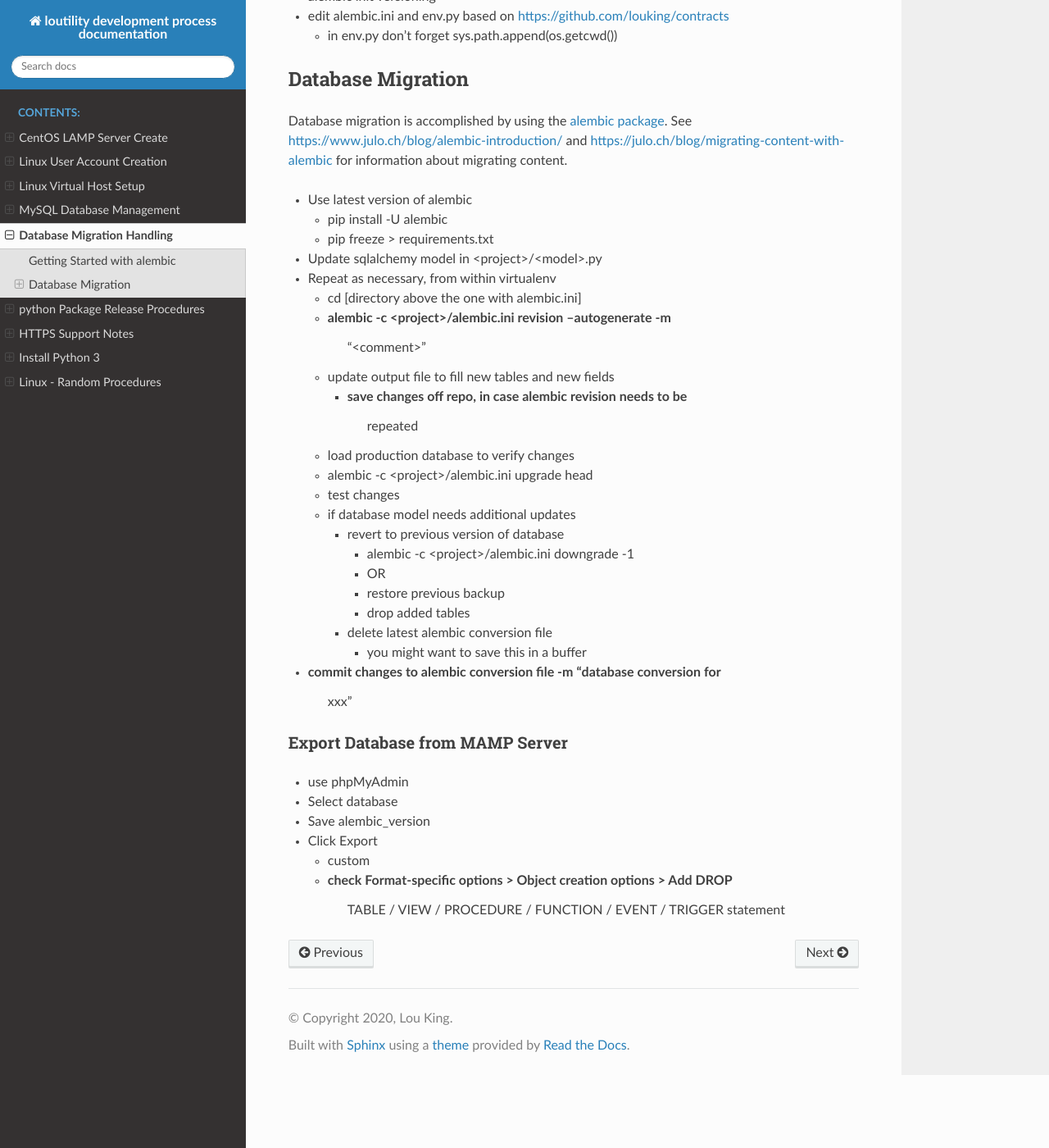
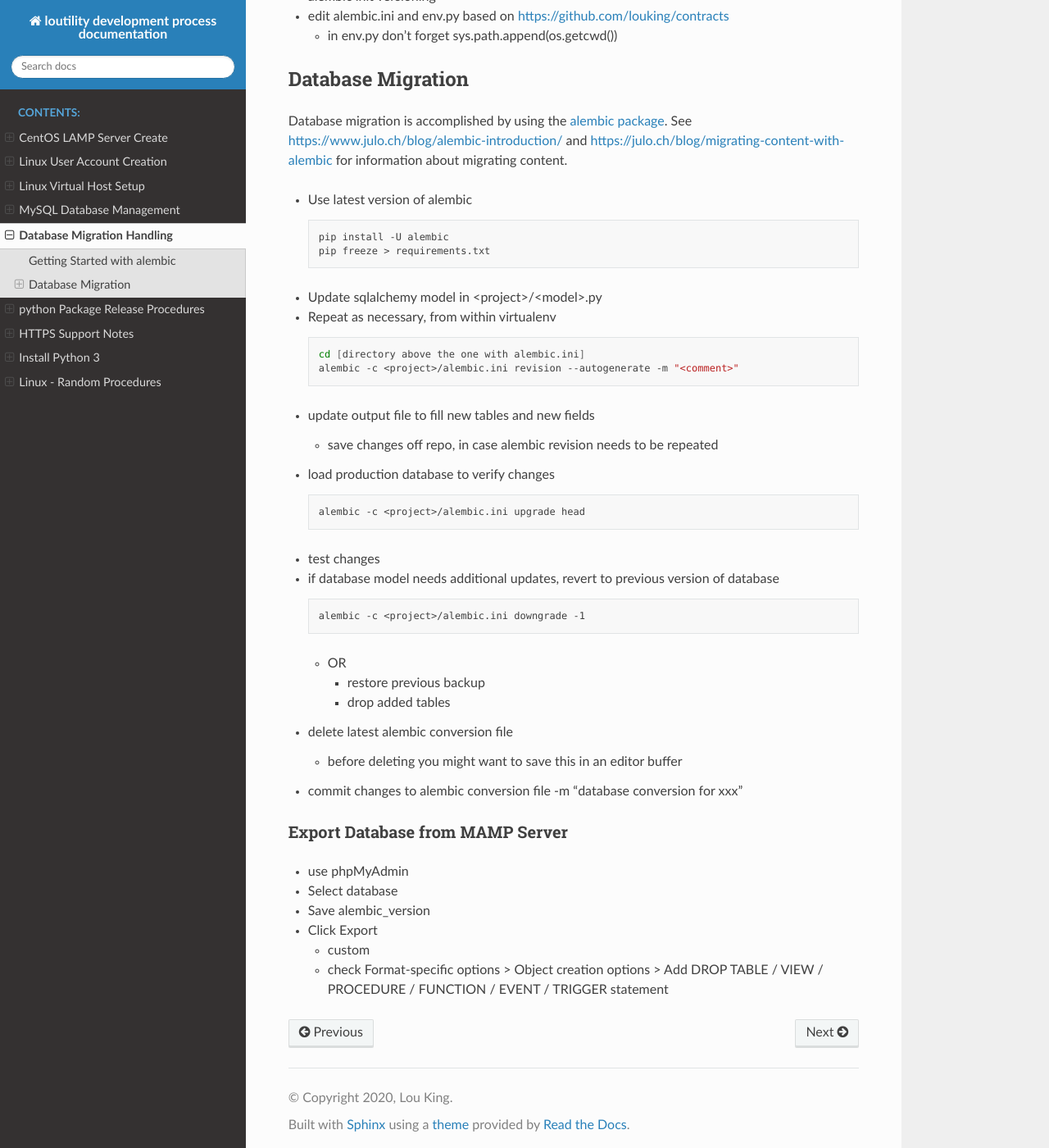
Before and after one commit to shanholtzerk/fork_loudevprocess, a Sphinx documentation site: the page built from docs/source/database-migration-handling.rst, in a window 1280 px wide and 1400 px high, scrolled down 304 px. Shown: the whole window at 82% size. Built offline with Sphinx 7.4.7 and the Read the Docs theme 2.0.0, drawn with Linux system fonts in a browser that asks for light colours.

Commit message:
clean up database migration handling
* some tweaks to python package release procedure

```diff
--- a/docs/source/database-migration-handling.rst
+++ b/docs/source/database-migration-handling.rst
@@ -21,62 +21,56 @@ https://www.julo.ch/blog/alembic-introduction/ and
 https://julo.ch/blog/migrating-content-with-alembic for information
 about migrating content.
 
--  Use latest version of alembic
+-   Use latest version of alembic
 
-   -  pip install -U alembic
-   -  pip freeze > requirements.txt
+    .. code-block:: shell
 
--  Update sqlalchemy model in <project>/<model>.py
+       pip install -U alembic
+       pip freeze > requirements.txt
 
--  Repeat as necessary, from within virtualenv
+-   Update sqlalchemy model in <project>/<model>.py
+-   Repeat as necessary, from within virtualenv
 
-   -  cd [directory above the one with alembic.ini]
+    .. code-block:: shell
 
-   -  alembic -c <project>/alembic.ini revision --autogenerate -m
-         "<comment>"
+       cd [directory above the one with alembic.ini]
+       alembic -c <project>/alembic.ini revision --autogenerate -m "<comment>"
 
-   -  update output file to fill new tables and new fields
+-   update output file to fill new tables and new fields
 
-      -  save changes off repo, in case alembic revision needs to be
-            repeated
+    -  save changes off repo, in case alembic revision needs to be repeated
 
-   -  load production database to verify changes
+-   load production database to verify changes
 
-   -  alembic -c <project>/alembic.ini upgrade head
+    .. code-block:: shell
 
-   -  test changes
+       alembic -c <project>/alembic.ini upgrade head
 
-   -  if database model needs additional updates
+-   test changes
+-   if database model needs additional updates, revert to previous version of database
 
-      -  revert to previous version of database
+    .. code-block:: shell
 
-         -  alembic -c <project>/alembic.ini downgrade -1
+         alembic -c <project>/alembic.ini downgrade -1
 
-         -  OR
+    -   OR
 
-         -  restore previous backup
+        -  restore previous backup
+        -  drop added tables
 
-         -  drop added tables
+-   delete latest alembic conversion file
 
-      -  delete latest alembic conversion file
+    -  before deleting you might want to save this in an editor buffer
 
-         -  you might want to save this in a buffer
-
--  commit changes to alembic conversion file -m "database conversion for
-      xxx"
+-  commit changes to alembic conversion file -m "database conversion for xxx"
 
 Export Database from MAMP Server
 ================================
 
 -  use phpMyAdmin
-
 -  Select database
-
 -  Save alembic_version
-
 -  Click Export
 
    -  custom
-
-   -  check Format-specific options > Object creation options > Add DROP
-         TABLE / VIEW / PROCEDURE / FUNCTION / EVENT / TRIGGER statement
+   -  check Format-specific options > Object creation options > Add DROP TABLE / VIEW / PROCEDURE / FUNCTION / EVENT / TRIGGER statement
--- a/docs/source/python-package-release-procedure.rst
+++ b/docs/source/python-package-release-procedure.rst
@@ -110,7 +110,7 @@ release
 .. code-block:: shell
 
     python setup.py install sdist bdist_wheel
-    twine upload dist/<package>-<version>.*
+    twine upload dist/<package>-<version>*.*
     # use pypi password
 
 Initial deploy to server
```
Also changed, not shown: other parts of docs/source/python-package-release-procedure.rst (+3 -0 lines).
